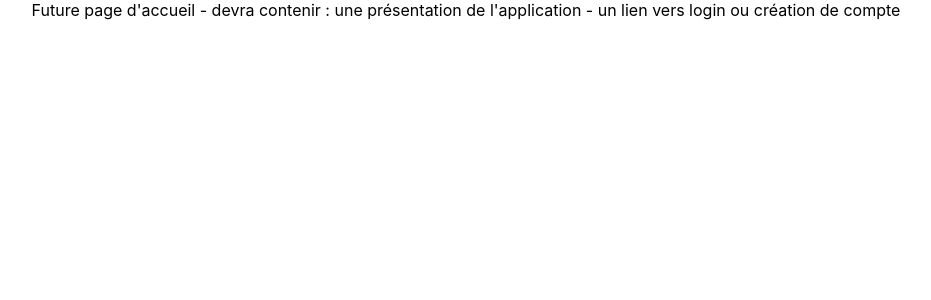
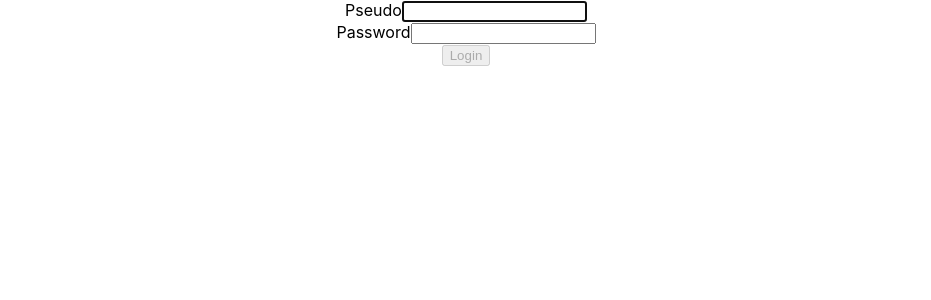
Before and after one commit to MaelManifacier/WorldBuilderProject, a React (Create React App) app in the folder Client/world-builder/: page /login in a window 1280 px wide. Shown: the top 300 px of the page, without its empty margins (174-1105 px from the left). Built offline with nearby package versions, Linux system fonts and the light colour scheme.

Commit message:
Add Login Form

```diff
--- a/Client/world-builder/package.json
+++ b/Client/world-builder/package.json
@@ -10,6 +10,7 @@
     "graphql": "^15.0.0",
     "react": "^16.13.1",
     "react-apollo": "^3.1.5",
+    "react-bootstrap": "^1.0.1",
     "react-dom": "^16.13.1",
     "react-ionicons": "^3.1.4",
     "react-router-dom": "^5.2.0",
--- a/Client/world-builder/src/App.js
+++ b/Client/world-builder/src/App.js
@@ -5,6 +5,7 @@ import HomePageComponent from './components/common/HomePage';
 
 import { Switch, Route } from 'react-router-dom'
 import ProjectsHomePageComponent from './components/project/ProjectsHomePage';
+import LoginComponent from './components/user/Login';
 
 function App() {
   return (
@@ -13,6 +14,10 @@ function App() {
         {/* ProjectsHomePage : liste des projets d'un utilisateur */}
         <Route path="/projects">
           <ProjectsHomePageComponent />
+        </Route>
+
+        <Route path="/login">
+          <LoginComponent />
         </Route>
 
         {/* ROUTE VERS / EN DERNIER */}
--- a/Client/world-builder/src/components/user/Login.js
+++ b/Client/world-builder/src/components/user/Login.js
@@ -1,10 +1,57 @@
 import React, { Component } from 'react';
+import { Button, FormGroup, FormControl, FormLabel } from 'react-bootstrap';
 
 class LoginComponent extends Component {
+    constructor(props) {
+        super(props);
+
+        this.state = {
+            pseudo: "",
+            password: ""
+        };
+    }
+
+    validateForm() {
+        return this.state.pseudo.length > 0 && this.state.password.length > 0;
+    }
+
+    handleChange = event => {
+        this.setState({
+          [event.target.id]: event.target.value
+        });
+    }
+
+    handleSubmit(event) {
+        event.preventDefault();
+    }
+
     render() {
-        return <div>
-            Connexion ou création de comptes (genre deux modes / onglets ? un peu dégueu les onglets peut-être)
-        </div>
+        return (
+            <div className="Login">
+                <form onSubmit={() => this.handleSubmit}>
+                <FormGroup controlId="pseudo" bsSize="large">
+                    <FormLabel>Pseudo</FormLabel>
+                    <FormControl
+                        autoFocus
+                        type="pseudo"
+                        value={this.state.pseudo}
+                        onChange={this.handleChange}
+                    />
+                </FormGroup>
+                <FormGroup controlId="password" bsSize="large">
+                    <FormLabel>Password</FormLabel>
+                    <FormControl
+                        value={this.state.password}
+                        onChange={this.handleChange}
+                        type="password"
+                    />
+                </FormGroup>
+                <Button block bsSize="large" disabled={!this.validateForm()} type="submit">
+                    Login
+                </Button>
+                </form>
+            </div>
+        );
     }
 }
 
```
Also changed, not shown: 1 other file (tests, documents, lock files or other folders).
